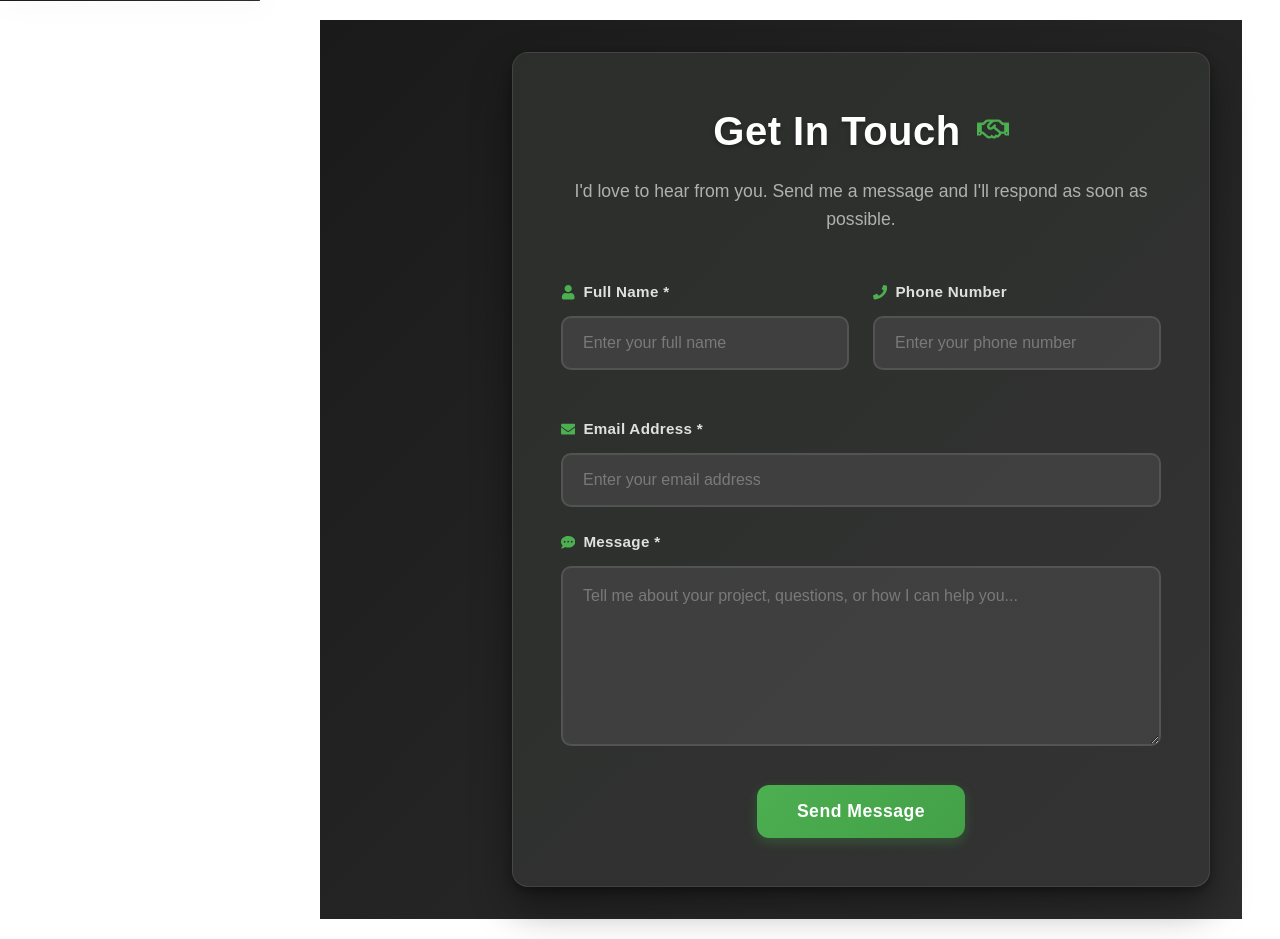
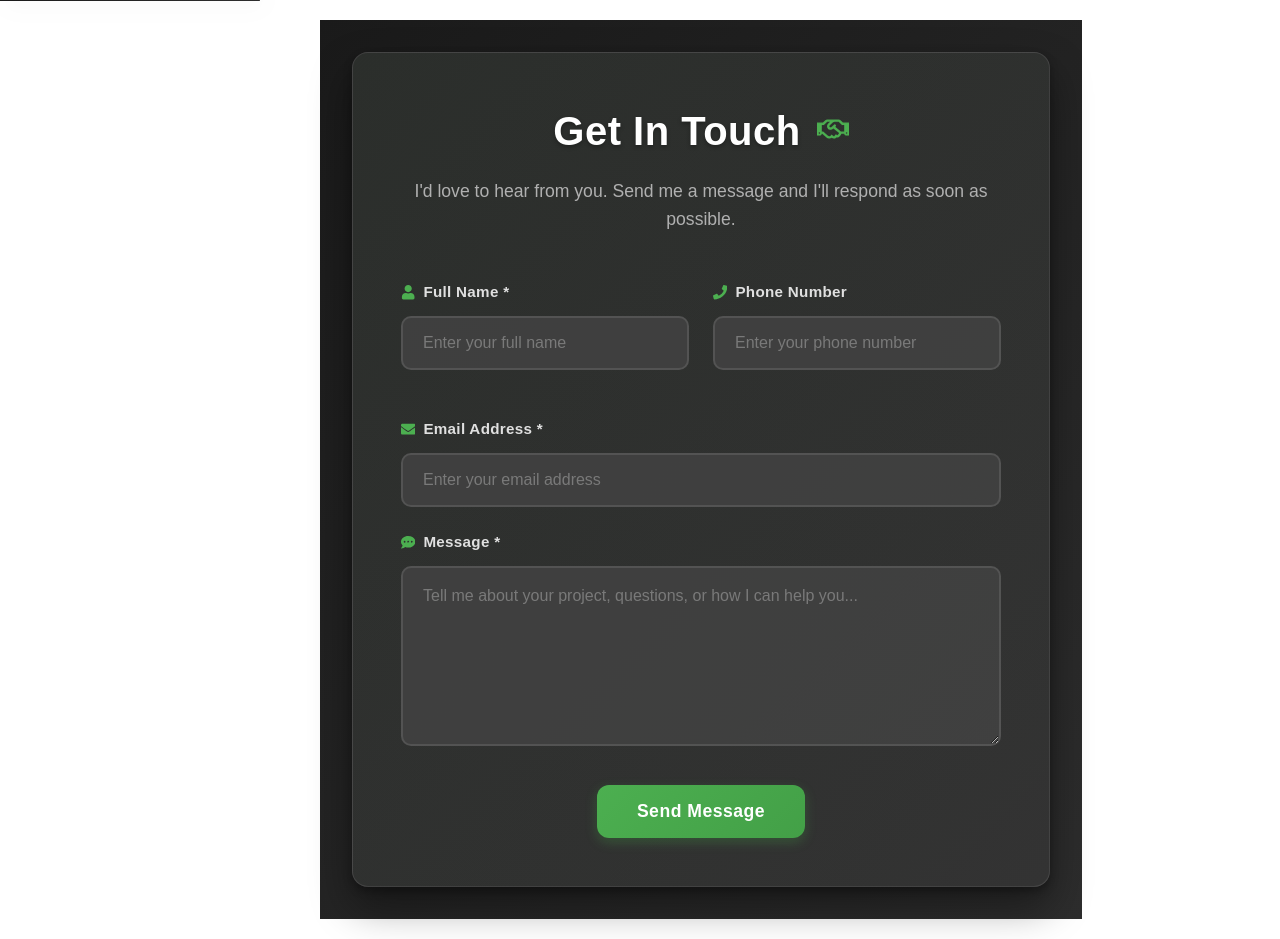
Before and after one commit to Akashshelke07/Portfolio, a React (Vite) app: page /contact in a window 1280 px wide. Built offline with nearby package versions, Linux system fonts and the light colour scheme; no server answers.

Commit message:
Update ContactInfo.css

```diff
--- a/src/components/ContactInfo/ContactInfo.css
+++ b/src/components/ContactInfo/ContactInfo.css
@@ -15,7 +15,6 @@
     background: linear-gradient(135deg, #2a2a2a 0%, #333333 100%);
     border-radius: 16px;
     padding: 3rem;
-    margin-left: 160px;
     box-shadow:
         0 20px 40px rgba(0, 0, 0, 0.4),
         0 4px 8px rgba(0, 0, 0, 0.3);
```
